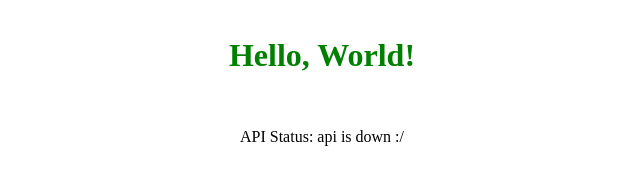
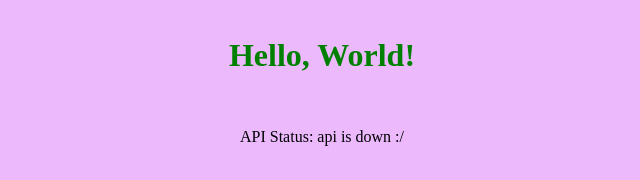
Before and after one commit to marinodomenick/PokeMart, a React app: page / in a window 1280 px wide. Shown: the whole page, without its empty margins (318-958 px from the left). Built offline with nearby package versions, Linux system fonts and the light colour scheme; no server answers.

Commit message:
app spun up

```diff
--- a/public/index.html
+++ b/public/index.html
@@ -3,7 +3,7 @@
   <head>
     <meta charset="UTF-8" />
     <meta name="viewport" content="width=device-width, initial-scale=1.0" />
-    <title>Full-Stack App</title>
+    <title>SafariZone</title>
   </head>
   <body>
     <div id="root"></div>
--- a/src/index.js
+++ b/src/index.js
@@ -1,10 +1,16 @@
 import React from "react";
 import ReactDOM from "react-dom";
 import { App } from "./components";
+import { BrowserRouter } from "react-router-dom";
 // css stylesheets can be created for each component
 // place them in the src/style directory, and import them like this:
 import "./style/index.css";
 
-ReactDOM.render(<App />, document.getElementById("root"));
-
-// test comment
+ReactDOM.render(
+  <React.StrictMode>
+    <BrowserRouter>
+      <App />
+    </BrowserRouter>
+  </React.StrictMode>,
+  document.getElementById("root")
+);
--- a/src/style/index.css
+++ b/src/style/index.css
@@ -2,6 +2,7 @@
 
 * {
   box-sizing: border-box;
+  background-color: #ecb9fd;
 }
 
 :root {
```
Also changed, not shown: src/components/App.js (+5 -5 lines).
